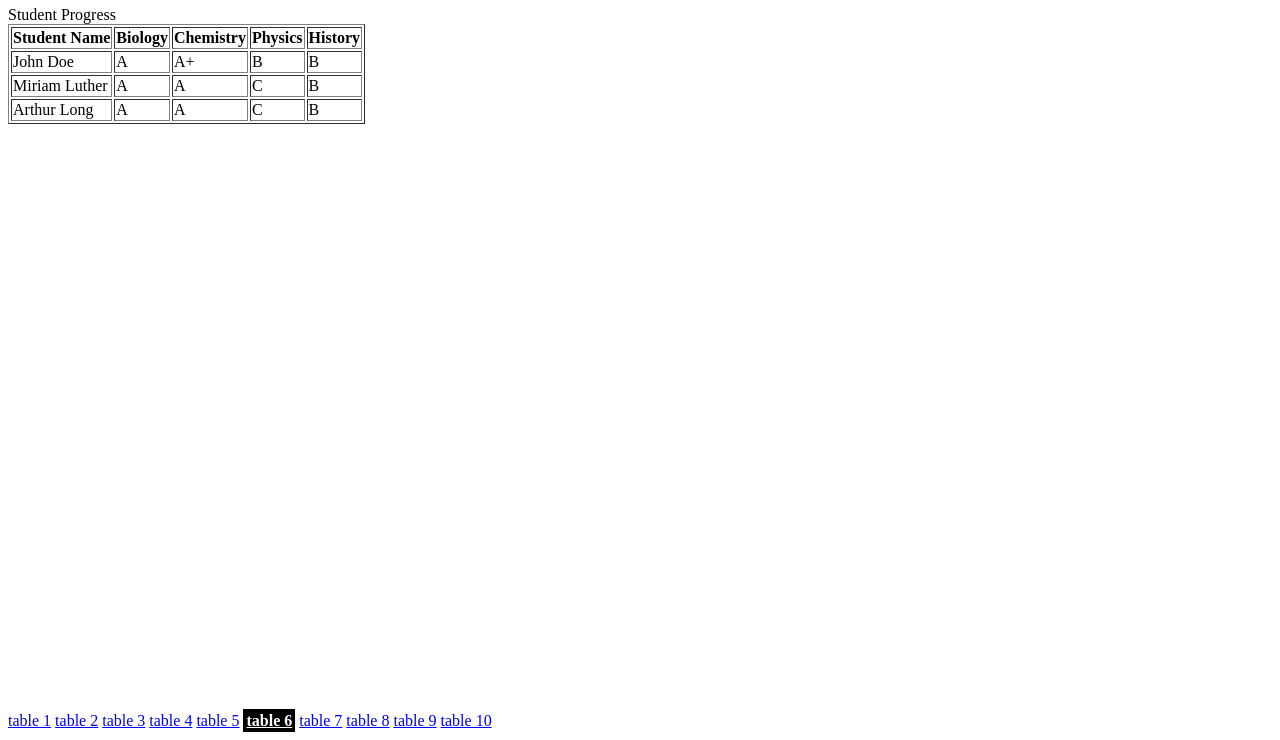
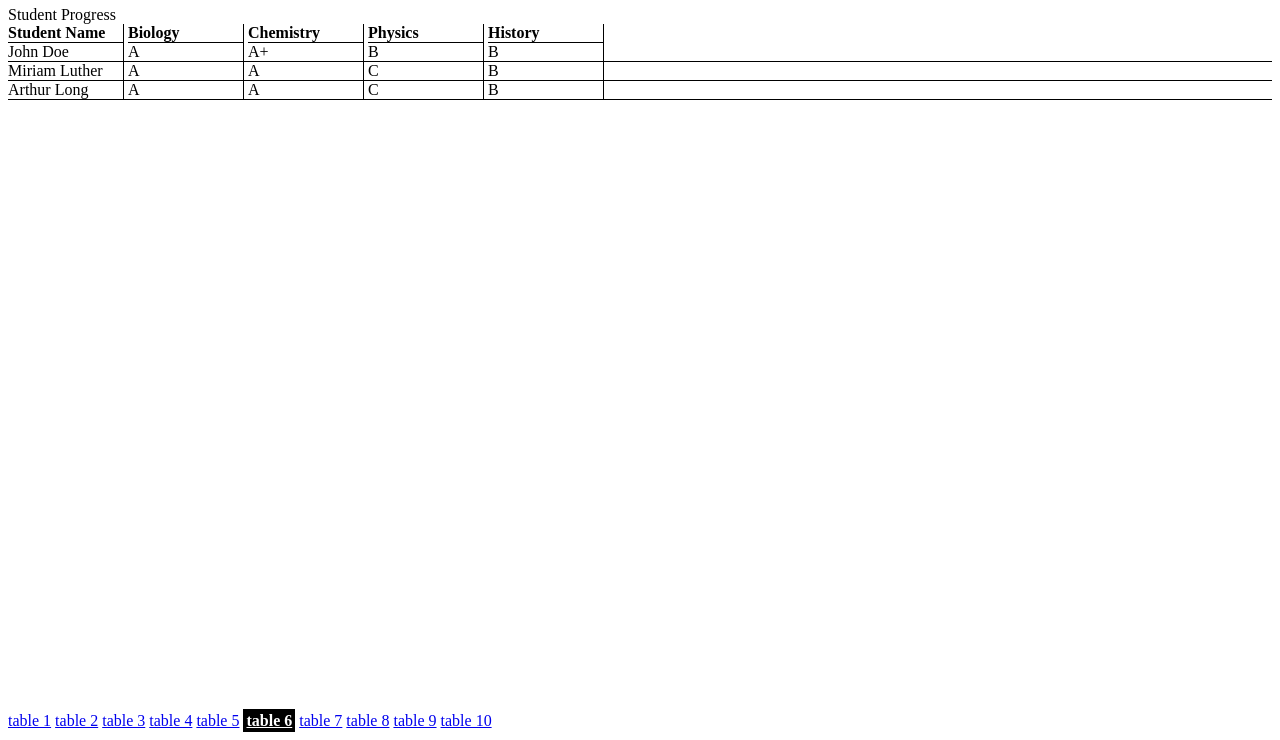
Before and after one commit to curtbellew/mydemowork, a plain HTML site: page tables/table-6.html in a window 1280 px wide. Shown: the part 60-800 px from the top of the page. Drawn offline with Linux system fonts and the light colour scheme.

Commit message:
Update table-6.html

```diff
--- a/tables/table-6.html
+++ b/tables/table-6.html
@@ -1,8 +1,59 @@
-<html><head><title>Table Demo</title>
+<html><head><title>Table Demo 6: CSS Table with ARIA</title>
+<style>
+.row {
+    white-space: nowrap;
+    border-bottom: 1px solid black;
+}
+.cell {
+    display: inline-block;
+    white-space: normal;
+    border-right:1px solid black;
+    width:115px;
+}
+.splitter {
+	display: inline-block;
+    white-space: normal;
+}
+.headerDiv {
+	font-weight:bold;
+}
+</style>
 </head><body>
-<h1>Table Demo 6: ARIA</h1>
+<h1>Table Demo 6: CSS Table with ARIA</h1>
 <div id="demo2table">Student Progress</div>
-<table aria-labelledby="demo2table" border="1">
+
+<div role="grid" aria-labelledby="gridlabel">
+	<div class="headerDiv" role="row">
+		<div id="c1" class="cell row" role="columnheader">Student Name</div>
+		<div id="c2" class="cell row" role="columnheader">Biology</div>
+		<div id="c3" class="cell row" role="columnheader">Chemistry</div>
+		<div id="c4" class="cell row" role="columnheader">Physics</div>
+		<div id="c5" class="cell row" role="columnheader">History</div>
+	</div>
+	<div role="row" class="row" aria-owns="r1">
+		<div class="cell" role="rowheader">John Doe</div>
+		<div class="cell" role="gridcell">A</div>
+		<div class="cell" role="gridcell">A+</div>
+		<div class="cell" role="gridcell">B</div>
+		<div class="cell" role="gridcell">B</div>
+	</div>
+	<div role="row" class="row" aria-owns="r2">
+		<div class="cell" role="rowheader">Miriam Luther</div>
+		<div class="cell" role="gridcell">A</div>
+		<div class="cell" role="gridcell">A</div>
+		<div class="cell" role="gridcell">C</div>
+		<div class="cell" role="gridcell">B</div>
+	</div>
+	<div role="row" class="row" aria-owns="r3">
+		<div class="cell" role="rowheader">Arthur Long</div>
+		<div class="cell" role="gridcell">A</div>
+		<div class="cell" role="gridcell">A</div>
+		<div class="cell" role="gridcell">C</div>
+		<div class="cell" role="gridcell">B</div>
+	</div>
+</div>
+
+<!--table aria-labelledby="demo2table" border="1">
     <tr>
         <th role="columnheader">Student Name</th>
         <th role="columnheader">Biology</th>
@@ -31,7 +82,7 @@
 		<td>C</td>
 		<td>B</td>
     </tr>
-</table>
+</table-->
 <div style="position:absolute;bottom:10px">
 <span><a href="table-1.html">table 1</a></span>
 <span><a href="table-2.html">table 2</a></span>
```
